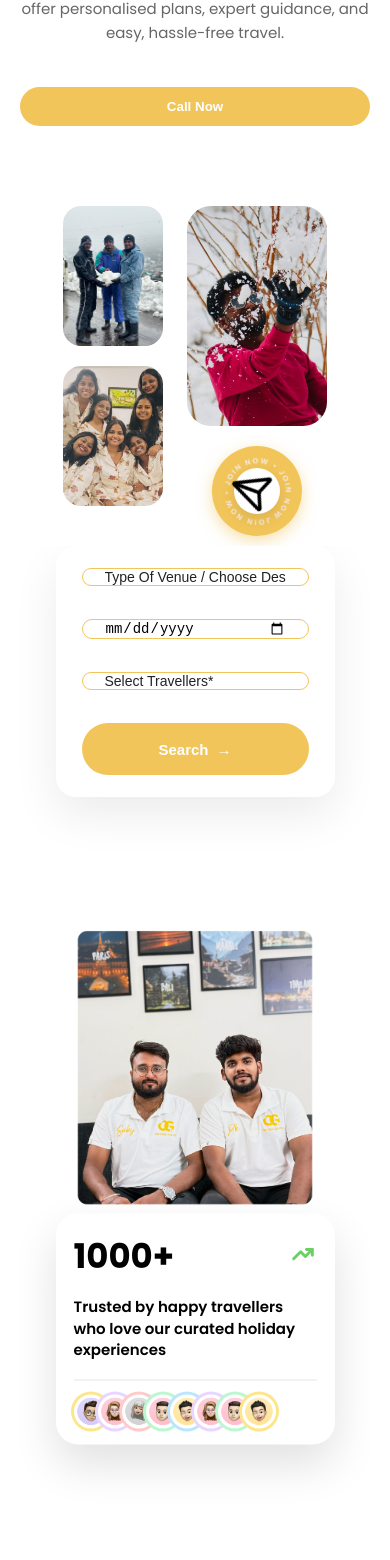
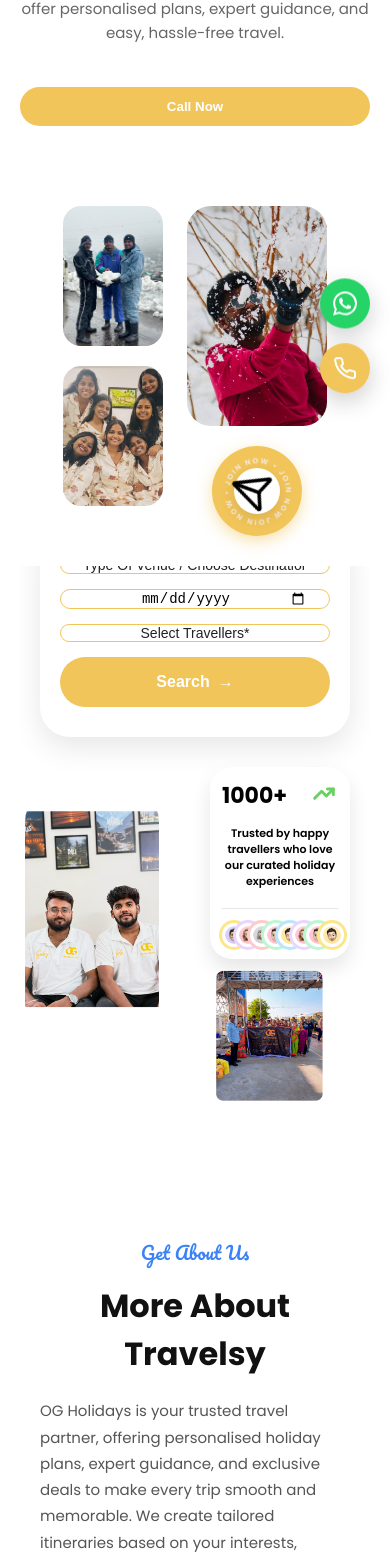
Before and after one commit to veeriaperumal/OG_Holidays, a React (Vite) app: page / in a window 390 px wide. Shown: the part 430-1990 px from the top of the page. Built offline with nearby package versions, Linux system fonts and the light colour scheme.

Commit message:
New Changes

```diff
--- a/src/Pages/Home.css
+++ b/src/Pages/Home.css
@@ -1215,7 +1215,6 @@
 @media (max-width: 1024px) {
   /* Global Container Adjustments */
   .home-container,
-  .home-about-container,
   .contact-container,
   .love-container,
   .stats-container {
@@ -1224,7 +1223,6 @@
 
   /* Typography Scaling */
   .home-title,
-  .home-about-right h2,
   .testimonial-title {
     font-size: 38px;
   }
@@ -1248,9 +1246,6 @@
   .img-large { width: 220px; height: 360px; }
   .img-small { width: 150px; height: 190px; }
 
-  /* About Images */
-  .about-main-img { width: 280px; height: 320px; margin-left: -20px; }
-  .about-small-img { width: 380px; height: 380px; bottom: -80px; left: 80px; }
 }
 
 /* --- Mobile Devices (Max Width: 768px) --- */
@@ -1258,7 +1253,6 @@
 
   /* --- GLOBAL SECTION PADDING --- */
   .home,
-  .home-about-section,
   .testimonial-section,
   .stats-section,
   .contact-section,
@@ -1296,61 +1290,6 @@
     box-shadow: 0 5px 15px rgba(242, 197, 90, 0.5);
   }
 
-  /* --- SEARCH BAR --- */
-  .home-search-bar {
-    flex-direction: column;
-    height: auto;
-    width: 100%;
-    border-radius: 20px;
-  }
-
-  .home-search-bar input {
-    width: 100%;
-    margin-bottom: 15px;
-  }
-
-  .home-search-btn {
-    width: 100%;
-    justify-content: center;
-  }
-
-  /* --- ABOUT SECTION --- */
-  .home-about-section {
-    margin-top: 0;
-    margin-top: 20px; }
-  .home-about-container { flex-direction: column; }
-
-  .home-about-left, .home-about-right { width: 100%; }
-
-  /* Stacking Images */
-  .about-main-img {
-    width: 100%;
-    max-width: 400px;
-    height: auto;
-    margin: 0 auto;
-  }
-
-  .about-small-img {
-    position: relative; /* Stop overlapping */
-    bottom: auto; left: auto;
-    width: 100%;
-    max-width: 400px;
-    height: auto;
-    margin-top: 20px;
-    transform: none !important;
-  }
-
-  /* Info Card (1000+) */
-  .about-info-card {
-    position: relative;
-    top: auto; right: auto;
-    margin: -30px auto 30px;
-    z-index: 5;
-    width: 90%;
-  }
-
-  .home-about-right { text-align: center; }
-  .about-read-btn { margin: 26px auto 0; }
 
   /* --- TESTIMONIALS --- */
   .testimonial-card {
@@ -1435,7 +1374,7 @@
 /* --- Small Mobile Screens (Max Width: 480px) --- */
 @media (max-width: 480px) {
   /* Typography Adjustments */
-  .home-title, .home-about-right h2, .contact-right h2, .cta-content h2 {
+  .home-title,  .contact-right h2, .cta-content h2 {
     font-size: 28px;
   }
 
@@ -1766,3 +1705,201 @@
   box-shadow: 0 5px 15px rgba(0,0,0,0.1);
   color: #e0b44b;
 }
+/* =========================================
+   MOBILE MEDIA QUERY (Max-width: 768px)
+   ========================================= */
+@media (max-width: 768px) {
+  /* 1. SECTION ADJUSTMENTS */
+  .home-about-section {
+    padding: 60px 20px;
+    margin-top: 40px;
+  }
+
+  .home-about-container {
+    flex-direction: column;
+    gap: 40px;
+    text-align: center;
+  }
+
+  /* 2. VERTICAL SEARCH BAR (Matches Image 2) */
+  .home-search-bar {
+    flex-direction: column;
+    width: 100%;
+    max-width: 400px;
+    margin: -100px auto 50px;
+    padding: 30px 20px;
+    border-radius: 30px;
+    gap: 15px;
+    box-shadow: 0 10px 30px rgba(0,0,0,0.1);
+  }
+
+  .home-search-bar input {
+    width: 100%;
+    height: 48px;
+    border: 1px solid #f2c55a;
+    text-align: center;
+  }
+
+  .home-search-btn {
+    width: 100%;
+    justify-content: center;
+    height: 50px;
+    font-size: 16px;
+  }
+
+  /* 3. IMAGE GRID LAYOUT (Matches Image 2) */
+  .home-about-left {
+    width: 100%;
+    display: grid;
+    grid-template-columns: 1fr 1fr; /* Two equal columns */
+    grid-template-rows: auto auto;
+    gap: 15px;
+    position: relative;
+  }
+
+/* Top Left Image */
+  .about-main-img {
+    width: 100%;
+    height: 250px;
+    margin-left: 0;
+    position: static;
+    object-fit: cover;
+    margin-left: -15px;
+    border-radius: 35px;
+    grid-column: 1;
+    grid-row: 1;
+  }
+
+  /* Second Image (Tall Right Side) */
+  .about-small-img {
+    width: 100% !important;
+    height: 380px !important;
+    position: static;
+    margin-top: 90px;
+    object-fit: cover;
+    border-radius: 20px;
+    grid-column: 2;
+    grid-row: 1 / span 2; /* Spans top and bottom */
+  }
+
+  /* Info Card (Floating Badge) */
+  .about-info-card {
+    position: absolute;
+    width: 160px;
+    padding: 12px;
+    top: -20px;
+    right: 10px;
+    z-index: 10;
+    animation: none; /* Disable float on mobile for better UX */
+    box-shadow: 0 10px 20px rgba(0,0,0,0.1);
+  }
+
+  .card-top h3 { font-size: 22px; }
+  .card-text { font-size: 11px; }
+  .avatar-row img { width: 24px; height: 24px; }
+
+  /* 4. CONTENT ADJUSTMENTS */
+  .home-about-right {
+    width: 100%;
+  }
+
+  .home-about-right h2 {
+    font-size: 32px;
+    margin-bottom: 20px;
+  }
+
+  .home-about-right p {
+    max-width: 100%;
+    text-align: left; /* Better readability for long text */
+  }
+
+  .about-read-btn {
+    width: 100%;
+    justify-content: center;
+  }
+}
+
+/* Extra Small Phones */
+@media (max-width: 480px) {
+  .home-about-left {
+    grid-template-columns: 1fr 1.2fr;
+  }
+
+  .about-small-img {
+    height: 320px !important;
+  }
+
+  .about-info-card {
+    width: 140px;
+    right: 0;
+  }
+
+}
+/* =========================================
+   FLOATING CONTACT BUTTONS (STICKY)
+   ========================================= */
+.floating-contact {
+  position: fixed;
+  bottom: 30px;
+  right: 30px;
+  display: flex;
+  flex-direction: column;
+  gap: 15px;
+  z-index: 9999; /* Ensure it stays above everything */
+}
+
+.floating-btn {
+  width: 60px;
+  height: 60px;
+  border-radius: 50%;
+  display: flex;
+  align-items: center;
+  justify-content: center;
+  color: white;
+  text-decoration: none;
+  box-shadow: 0 8px 25px rgba(0, 0, 0, 0.2);
+  transition: all 0.3s ease;
+  animation: floatChat 3s ease-in-out infinite;
+}
+
+/* WhatsApp Specific */
+.whatsapp-btn {
+  background: #25D366;
+}
+
+/* Phone Specific */
+.phone-btn {
+  background: #f2c55a; /* Matches your theme color */
+  animation-delay: 0.5s; /* Staggered animation */
+}
+
+.floating-btn:hover {
+  transform: scale(1.1) translateY(-5px);
+  box-shadow: 0 12px 30px rgba(0, 0, 0, 0.3);
+}
+
+/* --- ANIMATION: Chatbot-style floating --- */
+@keyframes floatChat {
+  0% { transform: translateY(0px); }
+  50% { transform: translateY(-10px); }
+  100% { transform: translateY(0px); }
+}
+
+/* --- MEDIA QUERY: Mobile Adjustments --- */
+@media (max-width: 768px) {
+  .floating-contact {
+    bottom: 20px;
+    right: 20px;
+    gap: 10px;
+  }
+
+  .floating-btn {
+    width: 50px;
+    height: 50px;
+  }
+
+  .floating-btn svg {
+    width: 24px;
+    height: 24px;
+  }
+}
--- a/src/Pages/Home.jsx
+++ b/src/Pages/Home.jsx
@@ -511,6 +511,27 @@
           </form>
         </div>
         </div>
+        {/* STICKY CONTACT BUTTONS */}
+<div className="floating-contact">
+  {/* WhatsApp Icon */}
+  <a
+    href="https://wa.me/message/URO5FLGSHZNON1"
+    className="floating-btn whatsapp-btn"
+    target="_blank"
+    rel="noopener noreferrer"
+  >
+    <svg viewBox="0 0 24 24" width="30" height="30" fill="currentColor">
+      <path d="M17.472 14.382c-.297-.149-1.758-.867-2.03-.967-.273-.099-.471-.148-.67.15-.197.297-.767.966-.94 1.164-.173.199-.347.223-.644.075-.297-.15-1.255-.463-2.39-1.475-.883-.788-1.48-1.761-1.653-2.059-.173-.297-.018-.458.13-.606.134-.133.298-.347.446-.52.149-.174.198-.298.298-.497.099-.198.05-.371-.025-.52-.075-.149-.669-1.612-.916-2.207-.242-.579-.487-.5-.669-.51-.173-.008-.371-.01-.57-.01-.198 0-.52.074-.792.372-.272.297-1.04 1.016-1.04 2.479 0 1.462 1.065 2.875 1.213 3.074.149.198 2.096 3.2 5.077 4.487.709.306 1.262.489 1.694.625.712.227 1.36.195 1.871.118.571-.085 1.758-.719 2.006-1.413.248-.694.248-1.289.173-1.413-.074-.124-.272-.198-.57-.347m-5.421 7.403h-.004a9.87 9.87 0 01-5.031-1.378l-.361-.214-3.741.982.998-3.648-.235-.374a9.86 9.86 0 01-1.51-5.26c.001-5.45 4.436-9.884 9.888-9.884 2.64 0 5.122 1.03 6.988 2.898a9.825 9.825 0 012.893 6.994c-.003 5.45-4.437 9.884-9.885 9.884m8.413-18.297A11.815 11.815 0 0012.05 0C5.495 0 .16 5.335.157 11.892c0 2.096.547 4.142 1.588 5.945L.057 24l6.305-1.654a11.882 11.882 0 005.683 1.448h.005c6.554 0 11.89-5.335 11.893-11.893a11.821 11.821 0 00-3.48-8.413Z"/>
+    </svg>
+  </a>
+
+  {/* Phone Icon */}
+  <a href="tel:+91XXXXXXXXXX" className="floating-btn phone-btn">
+    <svg viewBox="0 0 24 24" width="28" height="28" fill="none" stroke="currentColor" strokeWidth="2" strokeLinecap="round" strokeLinejoin="round">
+      <path d="M22 16.92v3a2 2 0 0 1-2.18 2 19.79 19.79 0 0 1-8.63-3.07 19.5 19.5 0 0 1-6-6 19.79 19.79 0 0 1-3.07-8.67A2 2 0 0 1 4.11 2h3a2 2 0 0 1 2 1.72 12.84 12.84 0 0 0 .7 2.81 2 2 0 0 1-.45 2.11L8.09 9.91a16 16 0 0 0 6 6l1.27-1.27a2 2 0 0 1 2.11-.45 12.84 12.84 0 0 0 2.81.7A2 2 0 0 1 22 16.92z"></path>
+    </svg>
+  </a>
+</div>
 
     </section>
 
```
